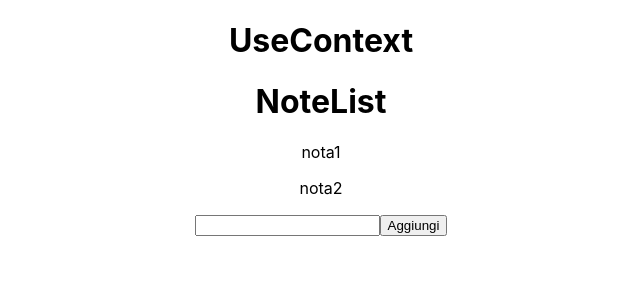
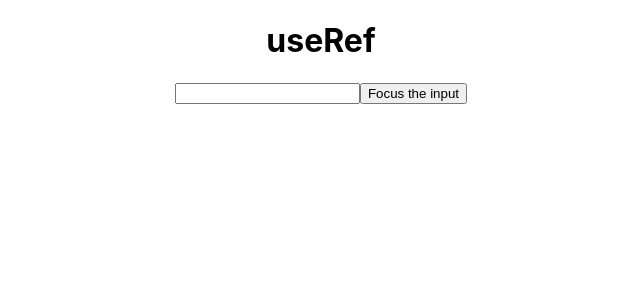
Before and after one commit to Ruma303/react-hooks-pt2, a React (Create React App) app: page / in a window 1280 px wide. Shown: the top 300 px of the page, without its empty margins (319-959 px from the left). Built offline with nearby package versions, Linux system fonts and the light colour scheme; the HTML template or start-up script is replaced by a standard one.

Commit message:
useRef ok

```diff
--- a/src/App.js
+++ b/src/App.js
@@ -1,9 +1,11 @@
 import './App.css';
-import UseContext from './Context/UseContext';
+import UseContext from './useContext/UseContext';
+import UseRef from './useRef/UseRef';
 function App() {
     return (
         <div className="App">
-            <UseContext />
+            {/* <UseContext /> */}
+            <UseRef />
         </div>
     );
 }
--- /dev/null
+++ b/src/useRef/UseRef.js
@@ -0,0 +1,44 @@
+//$ Esempio di utilizzo per accedere ai nodi diretti del DOM.
+
+import React, { useRef } from 'react';
+const UseRef = () => {
+    const input = useRef(null);
+    const onButtonClick = () => {
+        console.log(input)
+        input.current.focus();
+        input.current.value = 'Hello World';
+    };
+    return (
+        <>
+            <h1>useRef</h1>
+            <input ref={input} type="text" />
+            <button onClick={onButtonClick}>Focus the input</button>
+        </>
+    )
+}
+
+
+//$ Esempio di utilizzo per memorizzare un valore mutabile che persiste tra i render.
+/* import React, { useRef, useEffect, useState } from 'react';
+function UseRef() {
+    const [seconds, setSeconds] = useState(0); //* Stato per i secondi
+    const intervalRef = useRef();
+    useEffect(() => {
+        intervalRef.current = setInterval(() => {
+            console.log('Interval ran');
+            setSeconds((prevSeconds) => prevSeconds + 1); //* Aggiorna i secondi ogni volta che l'intervallo è eseguito
+        }, 1000);
+        return () => {
+            clearInterval(intervalRef.current);
+        };
+    }, []);
+    return (
+        <div>
+            <p>Seconds: {seconds}s</p>
+            <button onClick={() => clearInterval(intervalRef.current)}>
+                Clear Interval
+            </button>
+        </div>
+    );
+} */
+export default UseRef;
```
Also changed, not shown: src/useContext/NoteList.js (renamed from src/Context/NoteList.js), src/useContext/UseContext.js (renamed from src/Context/UseContext.js).
